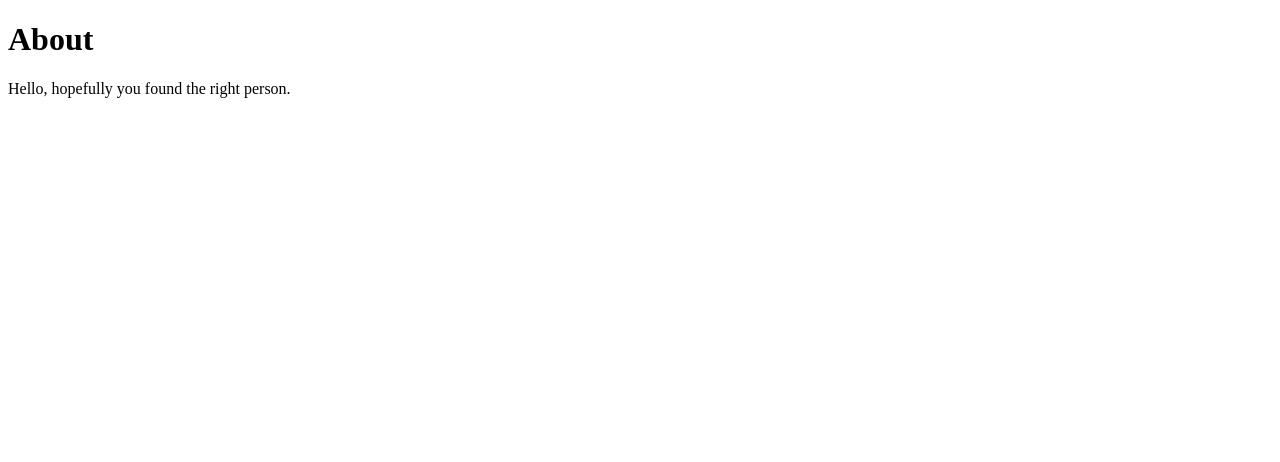
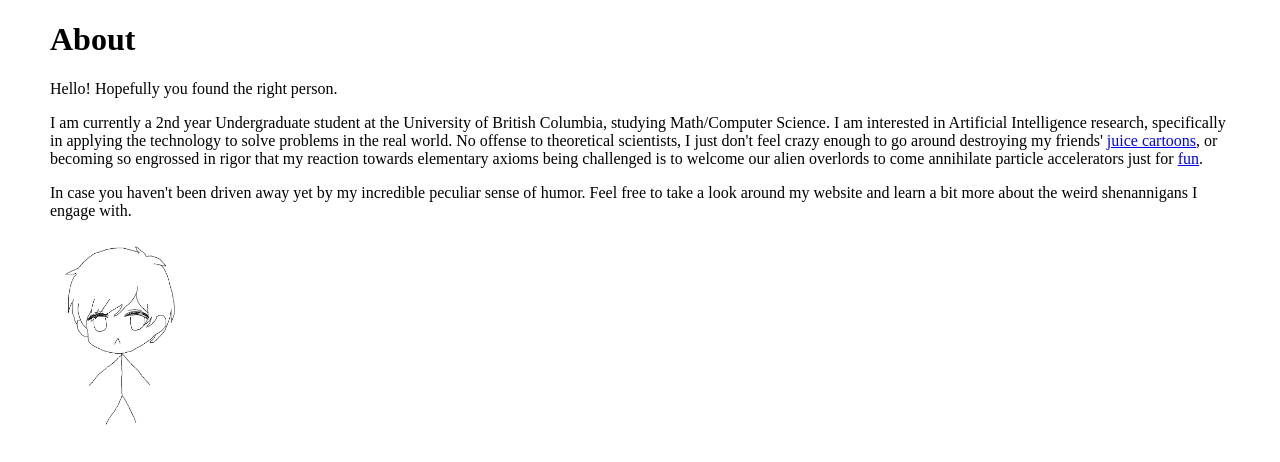
Before and after one commit to 1n48yg/1n48yg.github.io, a plain HTML site: page index.html in a window 1280 px wide. Drawn offline with Linux system fonts and the light colour scheme.

Commit message:
I guess this counts as a website now

```diff
--- a/index.html
+++ b/index.html
@@ -1,7 +1,19 @@
 <!DOCTYPE html>
 <html>
-<body>
-<h1>About</h1>
-<p>Hello, hopefully you found the right person.</p>
-</body>
+	<link rel="stylesheet" href="style.css">
+	<head>
+	  <title>Kevin Lu | UBC</title>
+	  <link rel="icon" href="/images/favicon.ico" type="image/x-icon" />
+	</head>
+	<body>
+		<h1><b>About</b></h1>
+
+		<p>Hello! Hopefully you found the right person.</p>
+
+		<p>I am currently a 2nd year Undergraduate student at the University of British Columbia, studying Math/Computer Science. I am interested in Artificial Intelligence research, specifically in applying the technology to solve problems in the real world. No offense to theoretical scientists, I just don't feel crazy enough to go around destroying my friends' <a href = "https://archive.nytimes.com/www.nytimes.com/books/first/h/hoffman-man.html#:~:text=Paul%20must%20have%20felt%20thirsty%20and%2C%20after%20some%20reflection%2C%20decided%20to%20get%20the%20juice%20out%20of%20the%20carton%20by%20stabbing%20it%20with%20a%20big%20knife.%22">juice cartoons</a>, or becoming so engrossed in rigor that my reaction towards elementary axioms being challenged is to welcome our alien overlords to come annihilate particle accelerators just for <a href = "https://en.wikipedia.org/wiki/The_Three-Body_Problem_(novel)"> fun</a>.</p>
+
+		<p>In case you haven't been driven away yet by my incredible peculiar sense of humor. Feel free to take a look around my website and learn a bit more about the weird shenannigans I engage with.</p>
+
+		<a id = "logolink" href = "https://1n48yg.github.io/"><img src="images/me.png" alt="me" width = '150' height = '200'></a>
+	</body>
 </html>
--- /dev/null
+++ b/style.css
@@ -0,0 +1,13 @@
+body {
+  background-color: white;
+}
+
+body {
+  margin-left: 50px;
+  margin-right: 50px;
+}
+
+mainimg {
+	right: 0;
+	position: relative;
+}
```
Also changed, not shown: images/favicon.ico (added), images/me.png (added).
